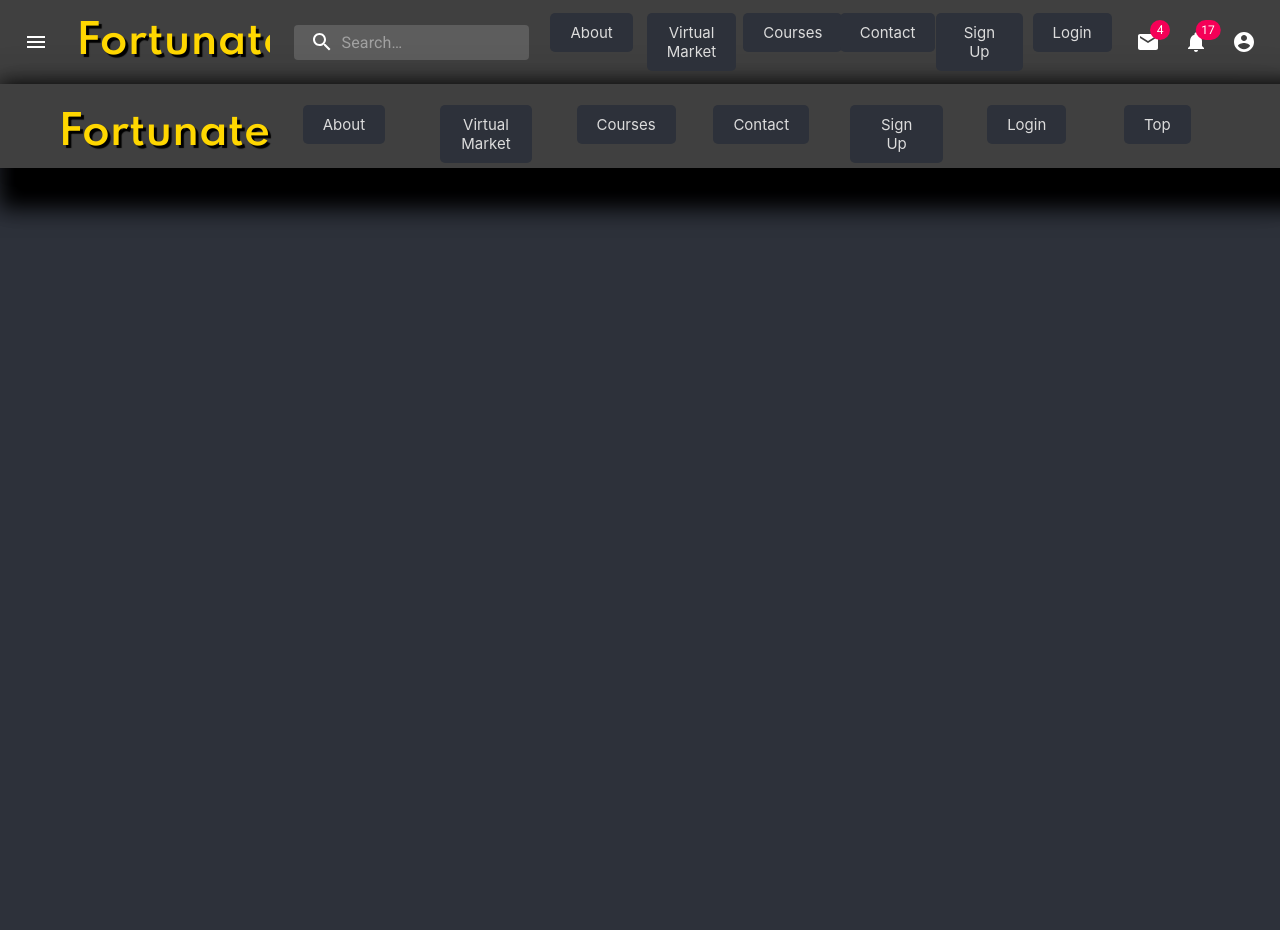
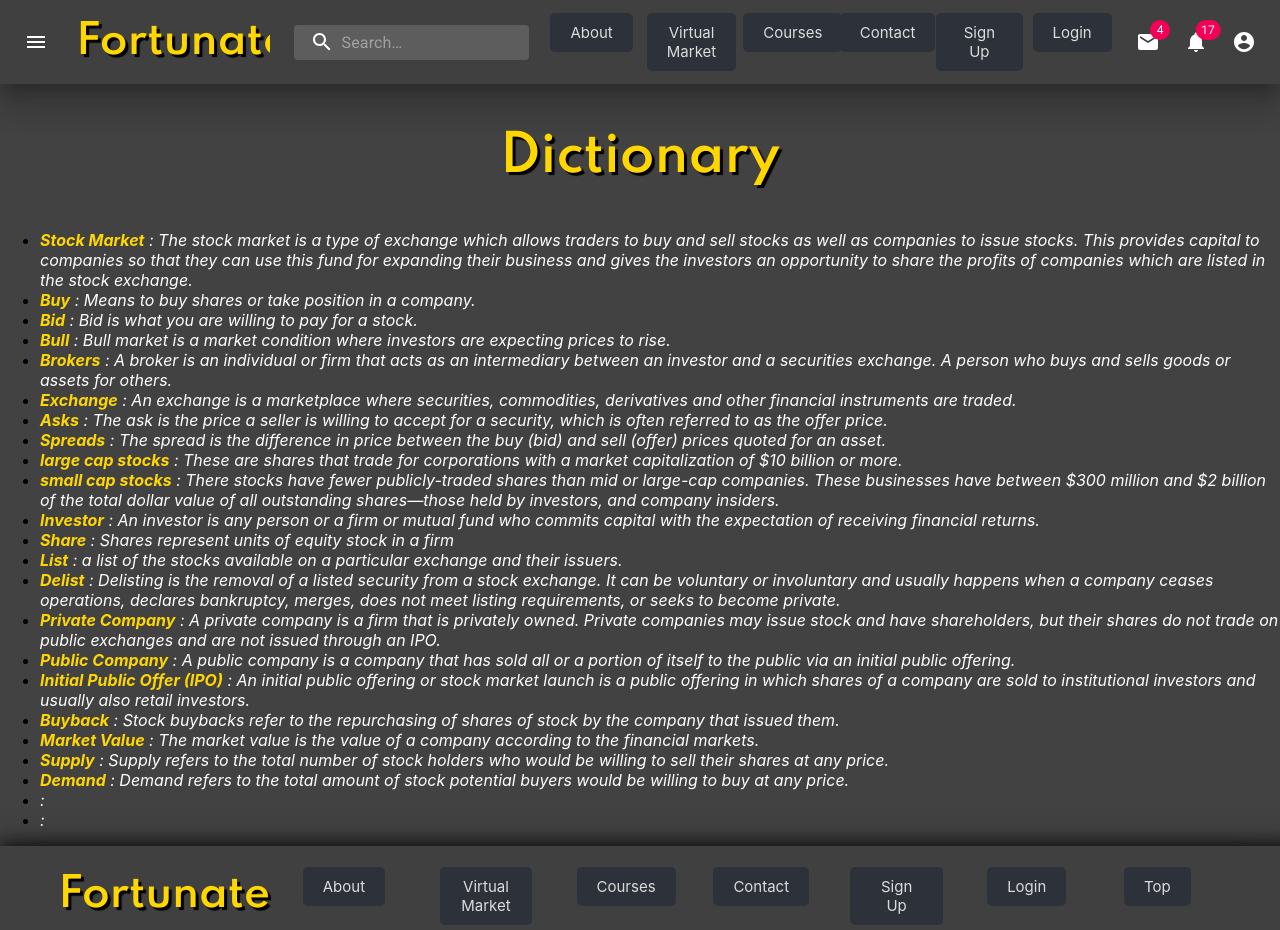
Before and after one commit to acm-projects/Fortunate, a React (Create React App) app in the folder frontend/fortunate/: page /dictionary in a window 1280 px wide. Before the commit the page ends 800 px from the top, so only its background shows below. Built offline with nearby package versions, Linux system fonts and the light colour scheme.

Commit message:
dictionary page done

```diff
--- a/frontend/fortunate/src/App.css
+++ b/frontend/fortunate/src/App.css
@@ -4,7 +4,6 @@ body {
 		"Oxygen", "Ubuntu", "Cantarell", "Fira Sans", "Droid Sans",
 		"Helvetica Neue", sans-serif;
 }
-<<<<<<< HEAD
 .container{
   margin: 80px auto 0 auto;
   max-width: 1200px;
--- a/frontend/fortunate/src/App.js
+++ b/frontend/fortunate/src/App.js
@@ -54,6 +54,7 @@ import login from "./pages/login";
 import signup from "./pages/signup";
 import home from './pages/home';
 import portfolio from './pages/portfolio';
+import dictionary from './pages/dictionary';
 
 // Log-in check
 //let authenticated;
@@ -83,6 +84,7 @@ class App extends Component {
 							<Route exact path="/login" component={login} />
 							<Route exact path="/signup" component={signup} />
               <Route exact path="/portfolio" component={portfolio} />
+							<Route exact path="/dictionary" component={dictionary} />
 						</Switch>
 					</div>
           <Footer/>
--- a/frontend/fortunate/src/components/Navbar.js
+++ b/frontend/fortunate/src/components/Navbar.js
@@ -1,5 +1,5 @@
 
-import React, { Component } from 'react';
+/*import React, { Component } from 'react';
 import Link from 'react-router-dom/Link';
 // material ui stuff
 import AppBar from '@material-ui/core/AppBar';
@@ -21,3 +21,4 @@ class Navbar extends Component {
 }
 
 export default Navbar;
+*/
--- a/frontend/fortunate/src/pages/dictionary.js
+++ b/frontend/fortunate/src/pages/dictionary.js
@@ -1 +1,51 @@
-import React, { Component } from 'react';
+/*import React, { Component } from 'react';
+const users = [
+    {
+        word: 'Hat',
+        meaning: 'black round thing',
+    },
+    {
+      word: 'cat',
+      meaning: 'black oneas considered bad thing',
+    },
+];
+const WordList = () => (
+    <ul>
+        {users.map(user => (
+            <li key={user.word}>
+                <div>{user.word}{": "}
+                {user.meaning}</div>
+            </li>
+        ))}
+    </ul>
+);
+export default WordList; */
+
+import React, { Component} from 'react';
+import { wordsList } from "./wordsList";
+
+class dictionary extends Component{
+  render() {
+    return (
+
+      <div>
+      <h1 style={{color: "gold"}}>Dictionary</h1>
+      <ul>
+        { wordsList.map((item, index) => {
+          return (
+            <li key={index}>
+              <div>
+               <b style={{color: "gold"}}> <i> {item.word}</i></b>
+              <i style={{color: "white"}}>  {" : "}
+            {item.meaning} </i>
+              </div>
+            </li>
+          );
+        })}
+      </ul>
+      </div>
+    );
+  }
+}
+
+export default dictionary;
--- a/frontend/fortunate/src/pages/home.js
+++ b/frontend/fortunate/src/pages/home.js
@@ -11,6 +11,8 @@ import Container from '@material-ui/core/Container';
 import Typography from '@material-ui/core/Typography';
 import Box from '@material-ui/core/Box';
 import { spacing } from '@material-ui/system';
+
+import { BrowserRouter as Router, Route, Switch, Link } from "react-router-dom";
 
 // added line 25&24 to link with header
 const Home = () => {
@@ -69,7 +71,8 @@ const Home = () => {
                             </div>
                                 <Buffer/>
                                 <div className='centered'>
-                                    <p className ='BodyText'>Lorem ipsum dolor sit amet, consectetur adipiscing elit. Integer nec odio. Praesent libero. Sed cursus ante dapibus diam. Sed nisi. Nulla quis sem at nibh elementum imperdiet. Duis sagittis ipsum. Praesent mauris. Fusce nec tellus sed augue semper porta. Mauris massa. Vestibulum lacinia arcu eget nulla. Class aptent taciti sociosqu ad litora torquent per conubia nostra, per inceptos himenaeos. Curabitur sodales ligula in libero. Sed dignissim lacinia nunc. </p>
+                                    <p className ='BodyText'>Lorem ipsum dolor sit amet, consectetur adipiscing elit. Integer nec odio. Praesent libero. Sed cursus ante dapibus diam. Sed nisi. Nulla quis sem at nibh elementum imperdiet. Duis sagittis ipsum. Praesent mauris. Fusce nec tellus sed augue semper porta. Mauris massa. Vestibulum lacinia arcu eget nulla. Class aptent taciti sociosqu ad litora torquent per conubia nostra, per inceptos himenaeos. Curabitur sodales ligula in libero. Sed dignissim lacinia dictionary.   <a href="/dictionary" target="_blank"> dic </a> </p>
+
                                 </div>
                                 <Buffer/>
                                 <div className='centered'>
--- /dev/null
+++ b/frontend/fortunate/src/pages/wordsList.js
@@ -0,0 +1,98 @@
+/*<div className='centered'>
+    <p className ='BodyText'> Dictionary. </p>
+</div>*/
+export const wordsList = [
+  {
+    word: "Stock Market",
+    meaning: "The stock market is a type of exchange which allows traders to buy and sell stocks as well as companies to issue stocks. This provides capital to companies so that they can use this fund for expanding their business and gives the investors an opportunity to share the profits of companies which are listed in the stock exchange."
+  },
+  {
+    word: "Buy",
+    meaning: "Means to buy shares or take position in a company."
+  },
+  {
+    word: "Bid",
+    meaning: "Bid is what you are willing to pay for a stock."
+  },
+  {
+    word: "Bull",
+    meaning: "Bull market is a market condition where investors are expecting prices to rise."
+  },
+  {
+    word: "Brokers",
+    meaning: "A broker is an individual or firm that acts as an intermediary between an investor and a securities exchange. A person who buys and sells goods or assets for others."
+  },
+  {
+    word: "Exchange",
+    meaning: "An exchange is a marketplace where securities, commodities, derivatives and other financial instruments are traded."
+  },
+  {
+    word: "Asks",
+    meaning: "The ask is the price a seller is willing to accept for a security, which is often referred to as the offer price."
+  },
+  {
+    word: "Spreads",
+    meaning: "The spread is the difference in price between the buy (bid) and sell (offer) prices quoted for an asset."
+  },
+  {
+    word: "large cap stocks",
+    meaning: "These are shares that trade for corporations with a market capitalization of $10 billion or more."
+  },
+  {
+    word: "small cap stocks",
+    meaning: "There stocks have fewer publicly-traded shares than mid or large-cap companies. These businesses have between $300 million and $2 billion of the total dollar value of all outstanding shares—those held by investors, and company insiders."
+  },
+  {
+    word: "Investor",
+    meaning: "An investor is any person or a firm or mutual fund who commits capital with the expectation of receiving financial returns."
+  },
+  {
+    word: "Share",
+    meaning: "Shares represent units of equity stock in a firm"
+  },
+  {
+    word: "List",
+    meaning: "a list of the stocks available on a particular exchange and their issuers."
+  },
+  {
+    word: "Delist",
+    meaning: "Delisting is the removal of a listed security from a stock exchange. It can be voluntary or involuntary and usually happens when a company ceases operations, declares bankruptcy, merges, does not meet listing requirements, or seeks to become private."
+  },
+  {
+    word: "Private Company",
+    meaning: "A private company is a firm that is privately owned. Private companies may issue stock and have shareholders, but their shares do not trade on public exchanges and are not issued through an IPO."
+  },
+  {
+    word: "Public Company",
+    meaning: "A public company is a company that has sold all or a portion of itself to the public via an initial public offering."
+  },
+  {
+    word: "Initial Public Offer (IPO)",
+    meaning: "An initial public offering or stock market launch is a public offering in which shares of a company are sold to institutional investors and usually also retail investors."
+  },
+  {
+    word: "Buyback",
+    meaning: "Stock buybacks refer to the repurchasing of shares of stock by the company that issued them. "
+  },
+  {
+    word: "Market Value",
+    meaning: "The market value is the value of a company according to the financial markets. "
+  },
+  {
+    word: "Supply",
+    meaning: "Supply refers to the total number of stock holders who would be willing to sell their shares at any price."
+  },
+  {
+    word: "Demand",
+    meaning: "Demand refers to the total amount of stock potential buyers would be willing to buy at any price."
+  },
+  {
+    word: " ",
+    meaning: "    "
+  },
+  {
+    word: " ",
+    meaning: "    "
+  },
+
+];
```
Also changed, not shown: frontend/fortunate/src/components/Header.js (+0 -26 lines).
